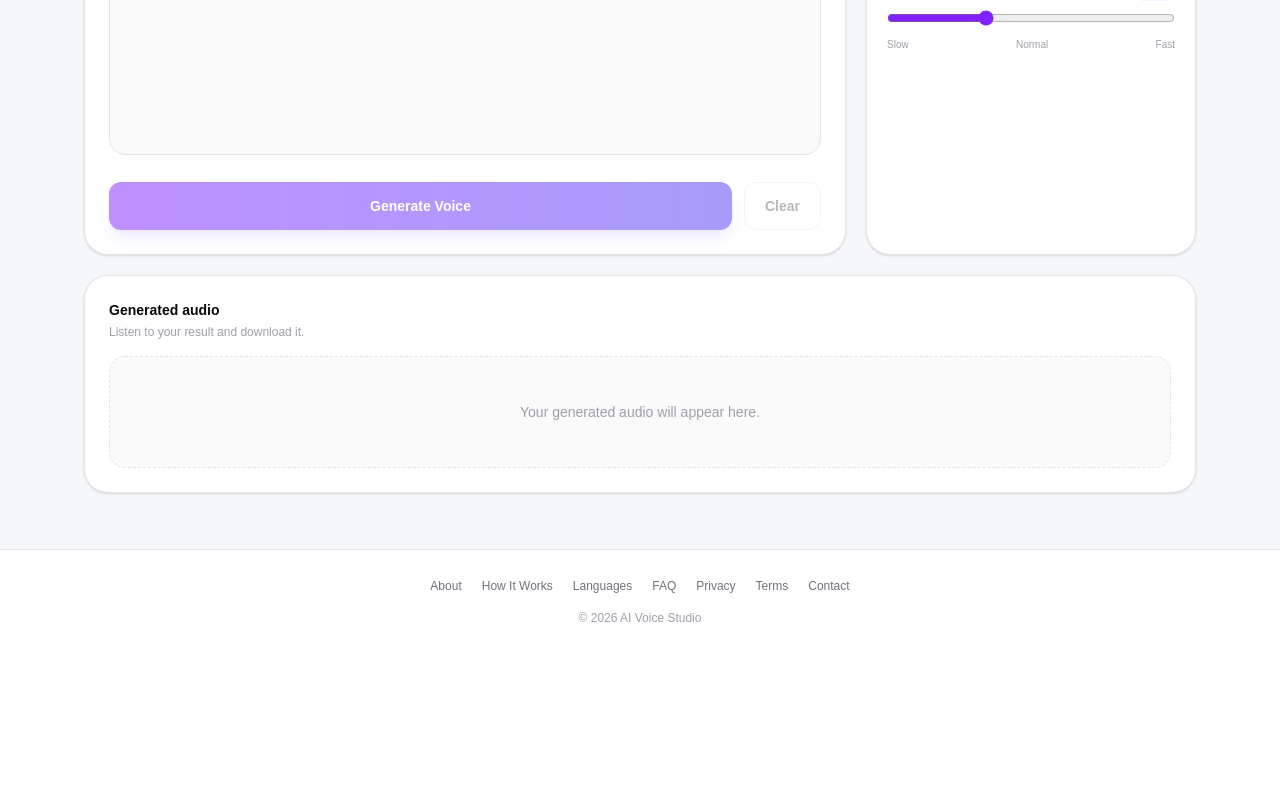
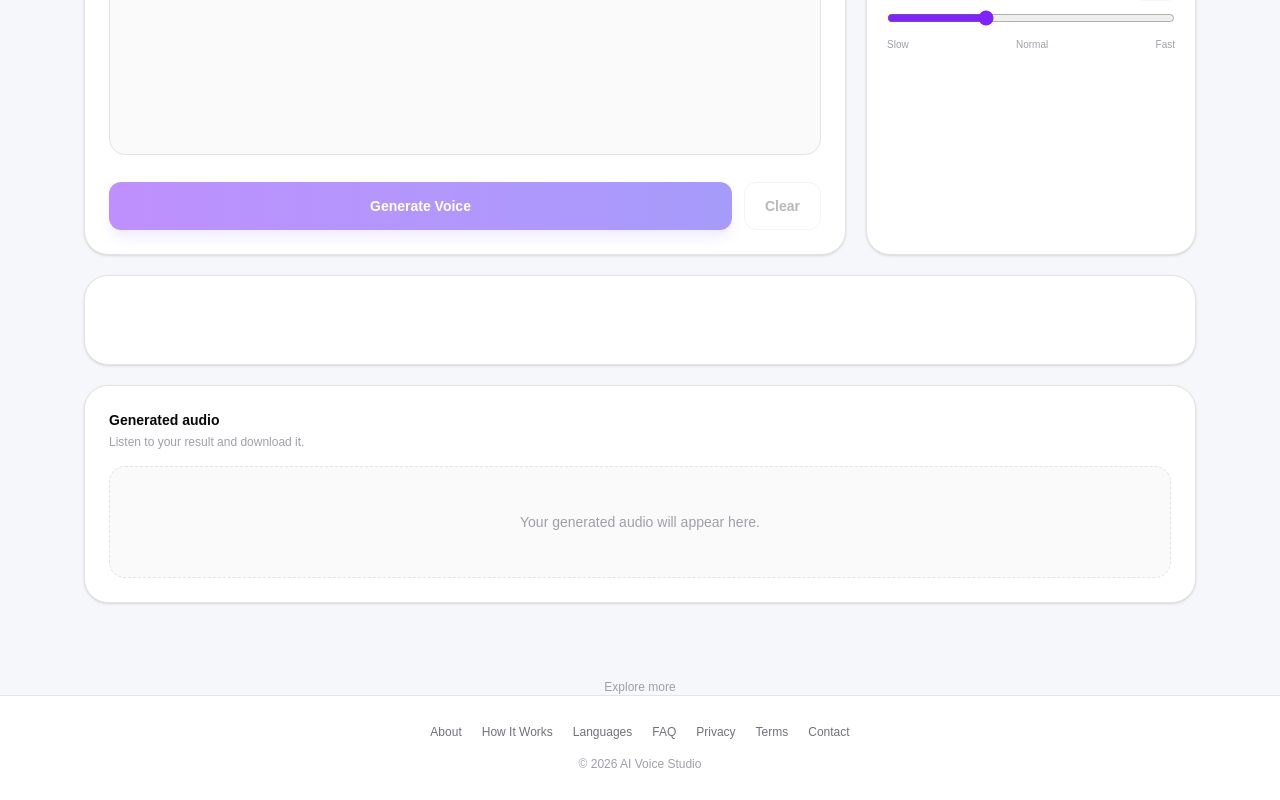
Before and after one commit to xaliil78395-max/ai-voice-studio, a Next.js app: page / in a window 1280 px wide. Shown: the part 543-1343 px from the top of the page. Before the commit the page ends 1197 px from the top, so only its background shows below. Built offline with nearby package versions, Linux system fonts and the light colour scheme.

Commit message:
Add Adsterra monetization

```diff
--- a/app/layout.tsx
+++ b/app/layout.tsx
@@ -1,5 +1,6 @@
 import type { Metadata } from "next";
 import { Geist, Geist_Mono } from "next/font/google";
+import Script from "next/script";
 import "./globals.css";
 
 const geistSans = Geist({
@@ -23,7 +24,14 @@ export default function RootLayout({ children }: LayoutProps<"/">) {
       lang="en"
       className={`${geistSans.variable} ${geistMono.variable} h-full antialiased`}
     >
-      <body className="min-h-full flex flex-col">{children}</body>
+      <body className="min-h-full flex flex-col">
+        {children}
+
+        <Script
+          src="https://pl31175674.profitableratecpmnetwork.com/f4/e0/db/f4e0db51f1d6530d50e6654126e3695e.js"
+          strategy="afterInteractive"
+        />
+      </body>
     </html>
   );
 }
--- a/app/page.tsx
+++ b/app/page.tsx
@@ -1,6 +1,7 @@
 "use client";
 
 import { useState } from "react";
+import Script from "next/script";
 
 const languages = [
   {
@@ -599,6 +600,15 @@ export default function Home() {
 
         </div>
 
+        <div className="mt-5 flex min-h-[90px] items-center justify-center overflow-hidden rounded-3xl border border-zinc-200 bg-white p-4 shadow-sm">
+          <div id="container-fee6fb2abfb21ba7eb3a8abb2cd2df41"></div>
+          <Script
+            src="https://pl31175675.profitableratecpmnetwork.com/fee6fb2abfb21ba7eb3a8abb2cd2df41/invoke.js"
+            strategy="afterInteractive"
+            data-cfasync="false"
+          />
+        </div>
+
         <section className="mt-5 rounded-3xl border border-zinc-200 bg-white p-5 shadow-sm sm:p-6">
 
           <div className="mb-4 flex items-center justify-between">
@@ -662,6 +672,12 @@ export default function Home() {
 
       </section>
 
+      <div className="mt-5 flex justify-center">
+        <a href="https://www.profitableratecpmnetwork.com/skty0vd8fb?key=0b3cb207f242d949e91d404ab2140680" target="_blank" rel="noopener noreferrer" className="text-xs font-medium text-zinc-400 transition hover:text-zinc-700">
+          Explore more
+        </a>
+      </div>
+
       <footer className="border-t border-zinc-200 bg-white">
         <div className="mx-auto max-w-6xl px-5 py-7">
           <div className="flex flex-wrap items-center justify-center gap-x-5 gap-y-2 text-xs text-zinc-500">
```
